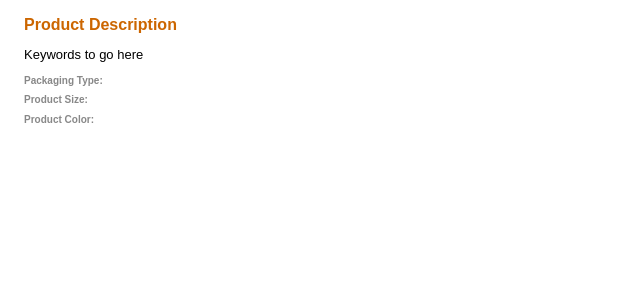
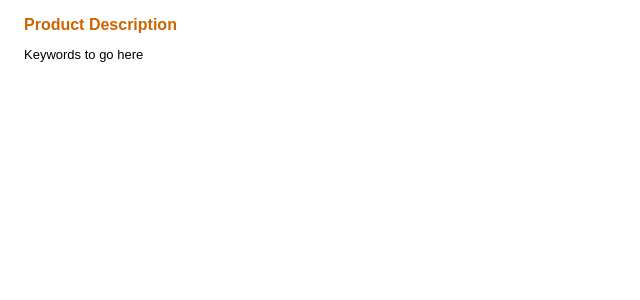
Before and after one commit to rpt-naboo/service-product-description, a React app: page / in a window 1280 px wide. Shown: the top 300 px of the page, without its empty margins (0-640 px from the left). Built offline with nearby package versions, Linux system fonts and the light colour scheme; no server answers.

Commit message:
Conditional rendering for everything, actual package label

```diff
--- a/client/src/components/Details.jsx
+++ b/client/src/components/Details.jsx
@@ -30,7 +30,7 @@ class Details extends Component {
       that.setState({
         details: details.details,
         productColor: details.product_color,
-        packagingType: details.packaging_type_id,
+        packagingType: details.packaging_type_label,
         productSize: details.product_size || 'N/A',
         productImage: details.product_image_url,
       });
@@ -40,9 +40,18 @@ class Details extends Component {
   render() {
     return (
       <div>
-        <h2>Packaging Type: {this.state.packagingType}</h2>
-        <h2>Product Size: {this.state.productSize}</h2>
-        <h2>Product Color: {this.state.productColor}</h2>
+        {
+          this.state.packagingType &&
+          <h2>Packaging Type: {this.state.packagingType}</h2>
+        }
+        {
+          this.state.productSize &&
+          <h2>Product Size: {this.state.productSize}</h2>
+        }
+        {
+          this.state.productColor &&
+          <h2>Product Color: {this.state.productColor}</h2>
+        }
         <p>{this.state.details}</p>
         {
           this.state.productImage &&
```
